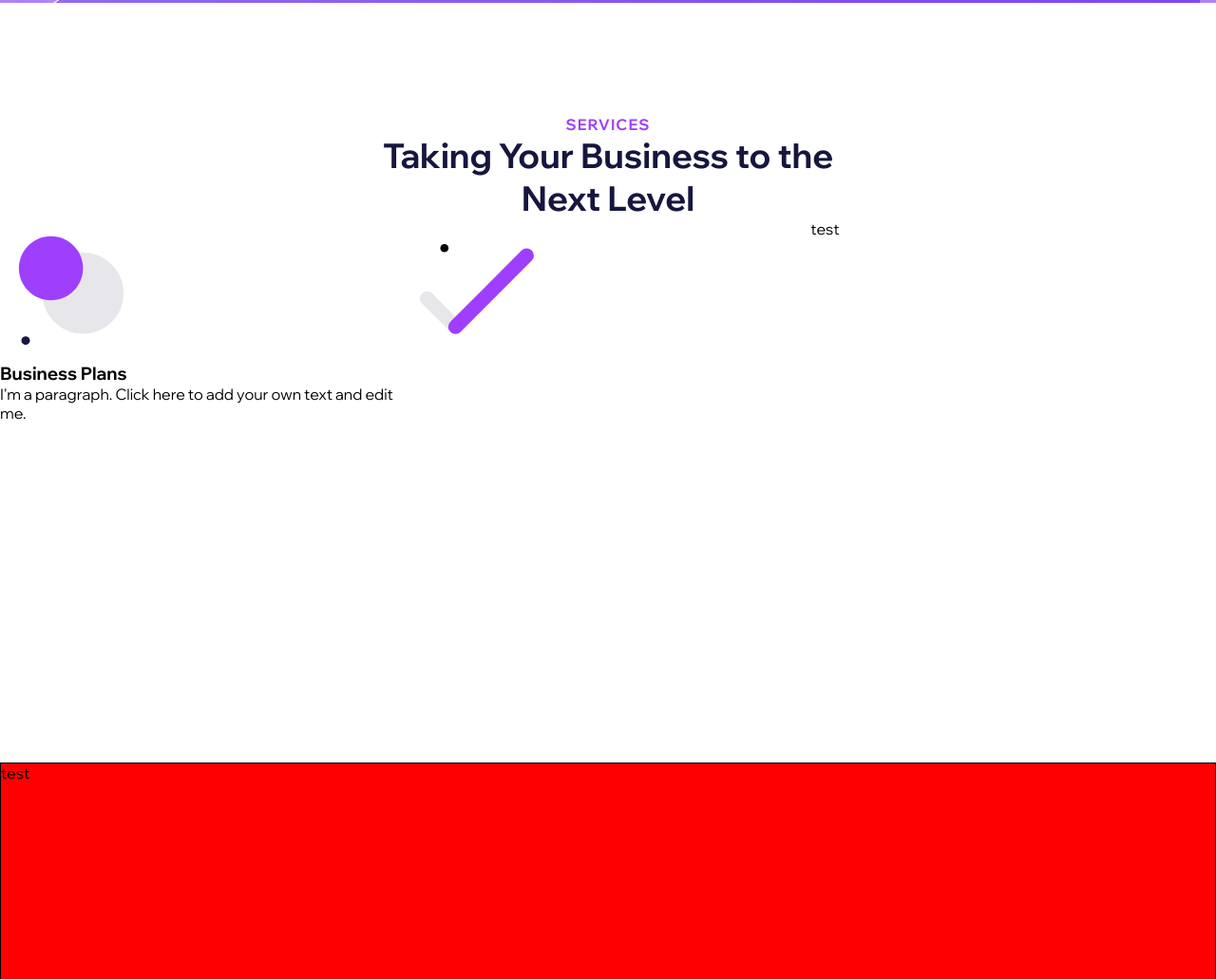
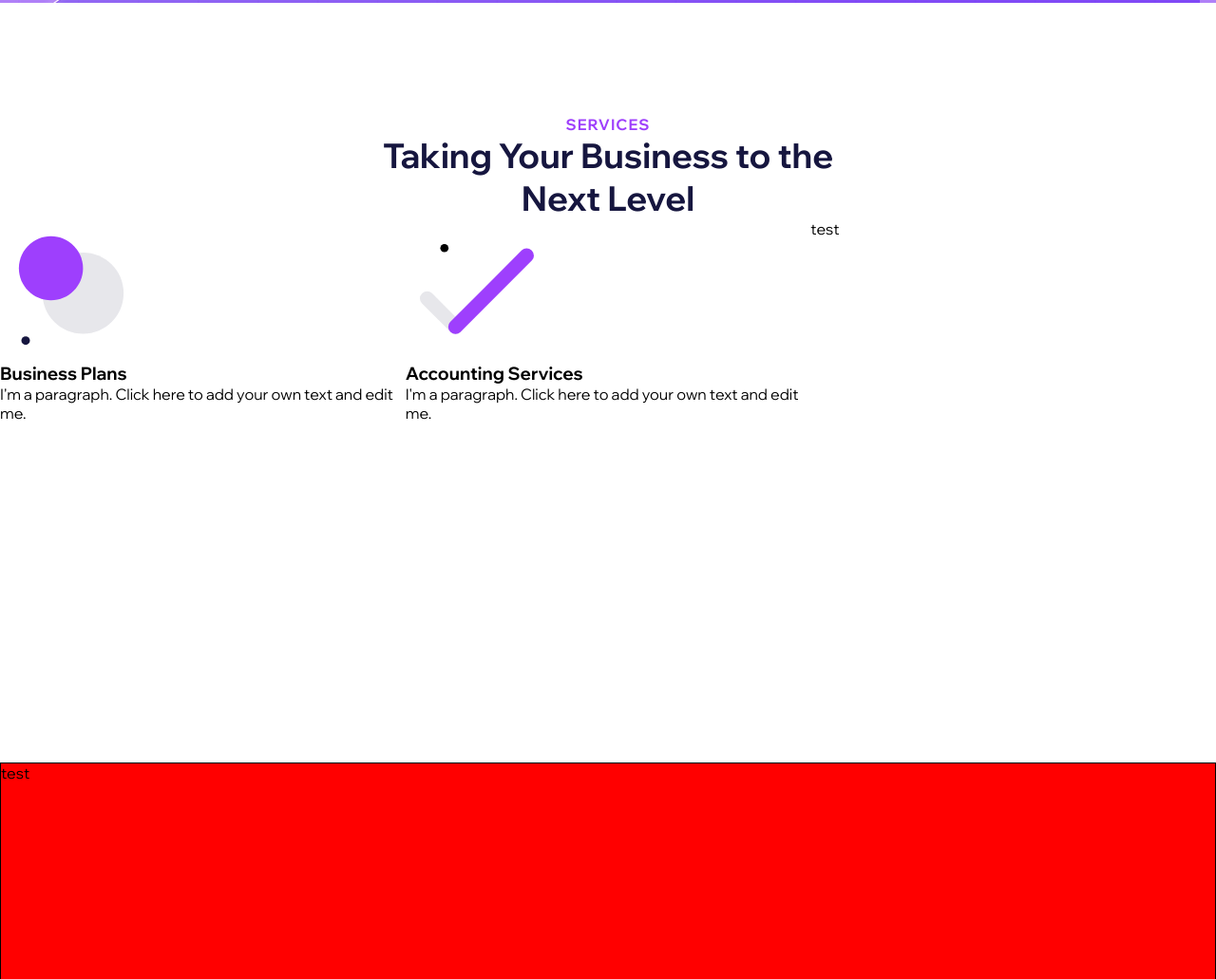
Before and after one commit to iamrahilhabibli/wix-clone-task, a website: page index.html in a window 1280 px wide. Shown: the part 972-2003 px from the top of the page at 95% size. Drawn offline with nearby package versions, Linux system fonts and the light colour scheme.

Commit message:
card 2 text added

```diff
--- a/index.html
+++ b/index.html
@@ -131,6 +131,8 @@
                 <path class="tick-long" d="M62.556 144.076L162.971 43.492a9.604 9.604 0 0 1 13.583-.011l.011.011.627.628a9.606 9.606 0 0 1 0 13.572L76.777 158.276a9.604 9.604 0 0 1-13.583.011l-.011-.011-.627-.628a9.604 9.604 0 0 1 0-13.572z" fill="#9E3FFD" />
               </svg>
             </div>
+            <h3>Accounting Services</h3>
+            <p>I'm a paragraph. Click here to add your own text and edit me.</p>
           </div>
           <div class="card3">
             test
--- a/styles.css
+++ b/styles.css
@@ -204,7 +204,8 @@ letter-spacing: 1px;
 }
 .services-botwrapper {
   display: flex;
-  justify-content: space-between;
+  justify-content: center;
+
 }
 
 .card1,
```
